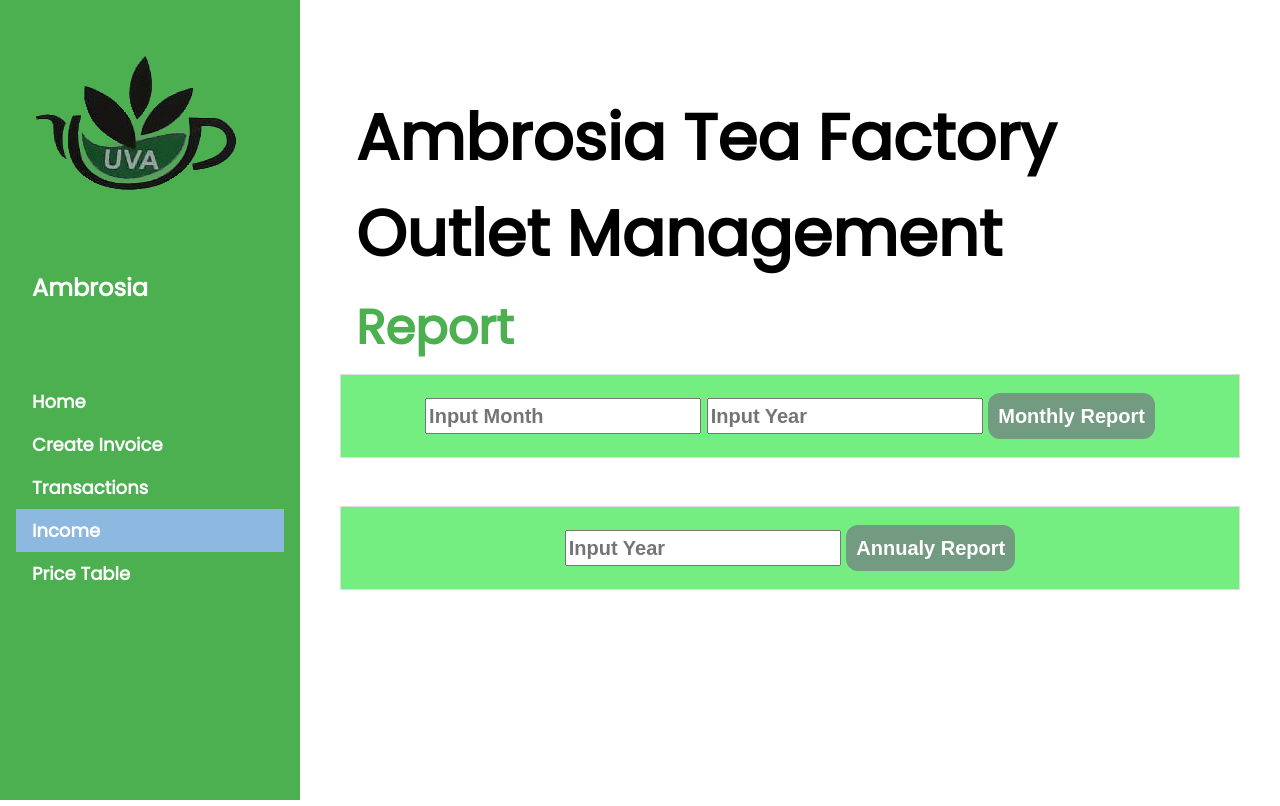
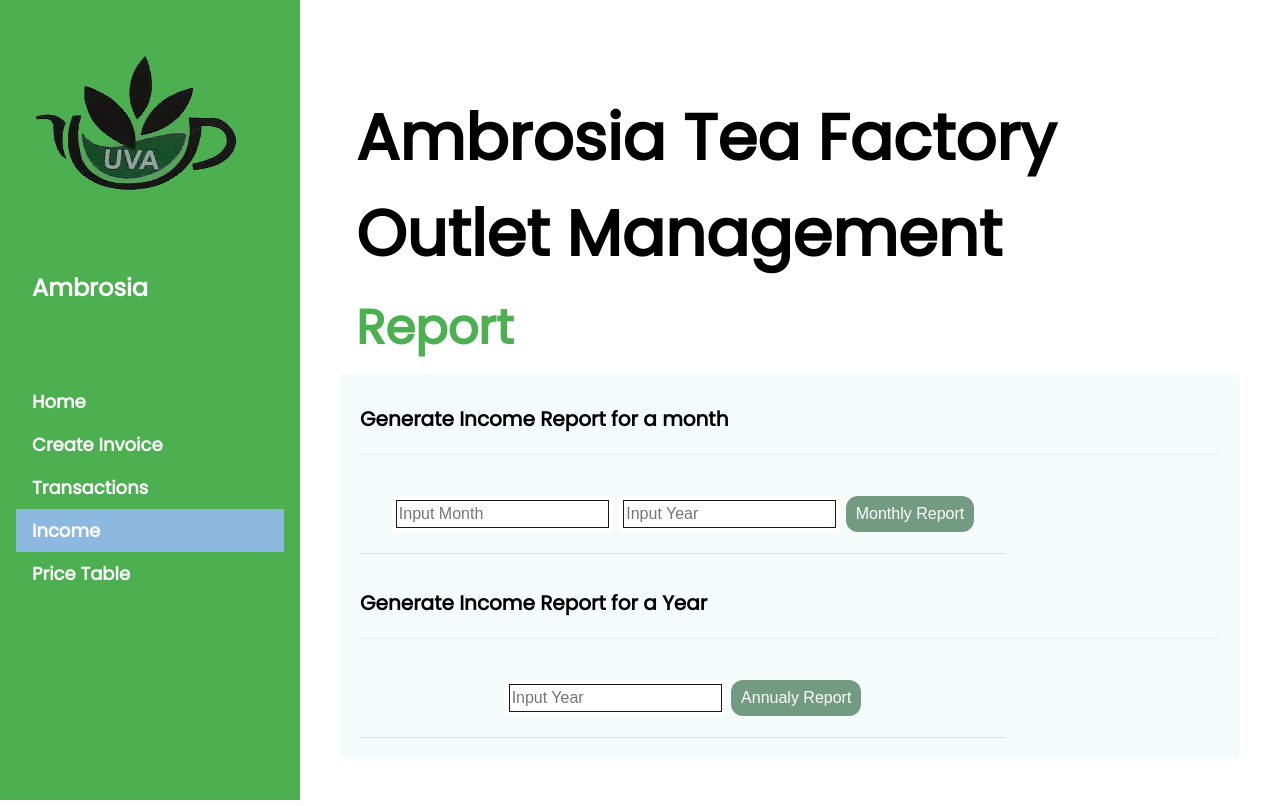
Before and after one commit to viduraperera/Ambrosia, a Django app: page /Home/Shop/SalesHomeIncome in a window 1280 px wide. Run offline with Django 3.2, Linux system fonts and the light colour scheme; the visitor is signed in with stand-in values (Sample User, id 1); lists and menus that the app fills with data are empty.

Commit message:
Last update

```diff
--- a/Ambrosia_Project/views.py
+++ b/Ambrosia_Project/views.py
@@ -478,24 +478,44 @@ def SalesCreateInvoice(request):
                 weight = form.cleaned_data['weight']
                 qty = form.cleaned_data['Quantity']
 
-                calDet = {
-                    'qty': qty,
-                    'weight': weight,
-                    'cat': cat,
-                }
+                stock = Stock.objects.get(weight=weight, category=cat)
 
-                result = calculateTotalprice(calDet)
+                if stock:
 
-                totalPrice = result['totalPrice']
-                itemPrice = result['itemPrice']
+                    availablePkts = stock.available_stock
 
-                invform = form.save(commit=False)
-                invform.invoice_id = bid
-                invform.itemPrice = itemPrice
-                invform.price = totalPrice
-                invform.save()
-                messages.success(request, 'Sucessfully Added Bill Item Details')
-                return redirect('SalesCreateInvoice')
+
+                    if availablePkts >= qty:
+
+                        stock.available_stock = availablePkts - qty
+                        stock.save()
+
+                        calDet = {
+                            'qty': qty,
+                            'weight': weight,
+                            'cat': cat,
+                        }
+
+                        result = calculateTotalprice(calDet)
+
+                        totalPrice = result['totalPrice']
+                        itemPrice = result['itemPrice']
+
+                        invform = form.save(commit=False)
+                        invform.invoice_id = bid
+                        invform.itemPrice = itemPrice
+                        invform.price = totalPrice
+                        invform.save()
+                        messages.success(request, 'Sucessfully Added Bill Item Details')
+                        return redirect('SalesCreateInvoice')
+
+
+                    else:
+                        messages.success(request, 'Maximum Stock Exceeded')
+
+
+
+
 
             else:
                 print(form.errors)
@@ -524,7 +544,21 @@ def BillRowDelete(request):
     item = request.POST.get('rowDelete')
 
     if request.method == 'POST' and item != None:
+
         rowDelete = BillItems.objects.get(pk=item)
+
+        cat = rowDelete.itemname
+        weight = rowDelete.weight
+        qty = rowDelete.Quantity
+
+        stock = Stock.objects.get(weight=weight, category=cat)
+
+        if stock:
+            availablePkts = stock.available_stock
+            stock.available_stock = availablePkts + qty
+            stock.save()
+
+        #delete from bill item
         rowDelete.delete()
 
     return redirect('SalesCreateInvoice')
@@ -549,14 +583,14 @@ def SalesViewBill(request):
 
 
 # delete
-@login_required(login_url='login')
-def Vdelete(request):
-    invoice = request.POST.get('invoiceid')
-    if request.method == 'POST' and invoice != None:
-        invoiceid = BillItems.objects.get(id=invoice)
-        invoiceid.delete()
-
-    return redirect('SalesViewBill')
+# @login_required(login_url='login')
+# def Vdelete(request):
+#     invoice = request.POST.get('invoiceid')
+#     if request.method == 'POST' and invoice != None:
+#         invoiceid = BillItems.objects.get(id=invoice)
+#         invoiceid.delete()
+#
+#     return redirect('SalesViewBill')
 
 
 @login_required(login_url='login')
@@ -733,7 +767,7 @@ class GeneratePDFInvoiceAnnually(View):
 
             }
 
-        pdf = render_to_pdf('SalesHomeAnnuallyIncome.html', data)
+        pdf = render_to_pdf('TeaShopSales_Templates/SalesHomeAnnuallyIncome.html', data)
 
         return HttpResponse(pdf, content_type='application/pdf')
 
--- a/templates/TeaShopSales_Templates/SalesBill.html
+++ b/templates/TeaShopSales_Templates/SalesBill.html
@@ -2,7 +2,7 @@
         "http://www.w3.org/TR/html4/loose.dtd">
 <html>
 <head>
-    <title>Title</title>
+    <title>Bill</title>
     <style type="text/css">
         body {
             font-weight: 200;
--- a/templates/TeaShopSales_Templates/SalesHomeAnnuallyIncome.html
+++ b/templates/TeaShopSales_Templates/SalesHomeAnnuallyIncome.html
@@ -2,7 +2,7 @@
         "http://www.w3.org/TR/html4/loose.dtd">
 <html>
     <head>
-        <title>Title</title>
+        <title>Annual Report</title>
         <style type="text/css">
             body {
                 font-weight: 200;
@@ -55,7 +55,7 @@
     <hr>
     <h2>Transaction Annal Income Report: {{ year }}</h2>
 
-    <table style="width:100%">
+    <table class="center">
         <tr>
             <th>Invoice</th>
             <th>Date and Time</th>
--- a/templates/TeaShopSales_Templates/SalesHomeIncome.html
+++ b/templates/TeaShopSales_Templates/SalesHomeIncome.html
@@ -33,32 +33,39 @@
 
 {%  block content %}
 
-     <table>
+    <div style="border-radius: 5px;background-color: #f5fafa;padding: 20px;">
+        <h4><b>Generate Income Report for a month</b></h4>
+    <hr>
+    <table >
 
+        <form method="get" action = "{% url 'generateIncomePdfMonthly' %}">
+            <td>
+                <input type="number"  name="month" placeholder="Input Month" required class="inp">
 
+                <input type="number"  name="year" placeholder="Input Year" required class="inp">
 
-        <form method="get" action = "{% url 'generateIncomePdfMonthly' %}"><th>
-            <input type="number"  name="month" placeholder="Input Month" required>
+            <input type="submit" class="btn" value="Monthly Report">
+            </td>
 
-            <input type="number"  name="year" placeholder="Input Year" required>
-            <input type="submit" class="btn" value="Monthly Report">
-        </th>
         </form>
+    </table>
 
+    <br>
+        <h4><b>Generate Income Report for a Year</b></h4>
+    <hr>
 
+    <table>
+        <form method="get" action = "{% url 'SalesHomeAnnuallyIncome' %}">
+            <td>
 
+                <input type="number"  name="year" placeholder="Input Year" required class="inp">
 
-    </table>  <br>
-    <br>
-    <table>
-        <form method="get" action = "{% url 'SalesHomeAnnuallyIncome' %}"><th>
-
-            <input type="number"  name="year" placeholder="Input Year" required>
-            <input type="submit" class="btn" value="Annualy Report">
-        </th>
+                <input type="submit" class="btn" value="Annualy Report">
+            </td>
         </form>
 
     </table>
+    </div>
     <br><br>
 
 
--- a/templates/TeaShopSales_Templates/SalesWeeklyReport.html
+++ b/templates/TeaShopSales_Templates/SalesWeeklyReport.html
@@ -2,7 +2,7 @@
         "http://www.w3.org/TR/html4/loose.dtd">
 <html>
 <head>
-    <title>Title</title>
+    <title>Monthly Report</title>
     <style type="text/css">
         body {
             font-weight: 200;
--- a/templates/shopSalesBase.html
+++ b/templates/shopSalesBase.html
@@ -9,13 +9,7 @@
 
     {% block moreStyles %}
         <style>
-        .container {
-            position: center;
-            margin: 0px ;
-            max-width: 500px;
-            padding: 40px 60px;
-            background-color: white;
-        }
+
         hr {
             border: 1px solid #f1f1f1;
             margin-bottom: 25px;
@@ -25,30 +19,33 @@
         table {
             font-family: arial, sans-serif;
             border-collapse: collapse;
-            width: 100%;
+            width: 75%;
+
         }
 
         th {
-            border: 1px solid #dddddd;
+           border-bottom: 1px solid #ddd;
             text-align: center;
             font-size: 20px;
-            padding: 18px;
-            background: #75ee81;
+            padding:7px;
+            background: #6d6d6d;
+            color: white;
         }
 
         td {
-            border: 1px solid #c1f1c1;
-            text-align: left;
-            font-size: 20px;
-            padding: 15px;
+           border-bottom: 1px solid #ddd;
+            text-align: center;
+            vertical-align: middle;
+            font-size: 16px;
+            padding: 5px;
         }
 
         tr:nth-child(even) {
-            background-color: #c1f1c1;
+            background-color: #d0d9d9;
         }
         .btn {
             border-radius: 12px;
-            padding: 8px 10px;
+            padding: 6px 10px;
             border: none;
          background-color: #729b82;
             color: white;
@@ -79,6 +76,18 @@
         .button:hover {
             background-color: #000000;
             color: white;
+        }
+        .center {
+            margin-left: auto;
+            margin-right: auto;
+        }
+        .inp{
+            border:solid 1px #211616;
+            margin: 20px 5px;
+            outline:solid 4px #ffffff;
+        }
+        .inp:focus{
+            outline:solid 2px #729b82;
         }
 
 
```
Also changed, not shown: templates/TeaShopSales_Templates/SalesCreateInvoice.html (+14 -8 lines), templates/TeaShopSales_Templates/SalesPriceTable.html (+4 -3 lines), templates/TeaShopSales_Templates/SalesTransaction.html (+6 -6 lines), templates/TeaShopSales_Templates/SalesViewBill.html (+13 -13 lines), templates/TeaShopSales_Templates/ShopPriceTableUpdate.html (+4 -3 lines), Ambrosia_Project/migrations/0001_initial.py.
